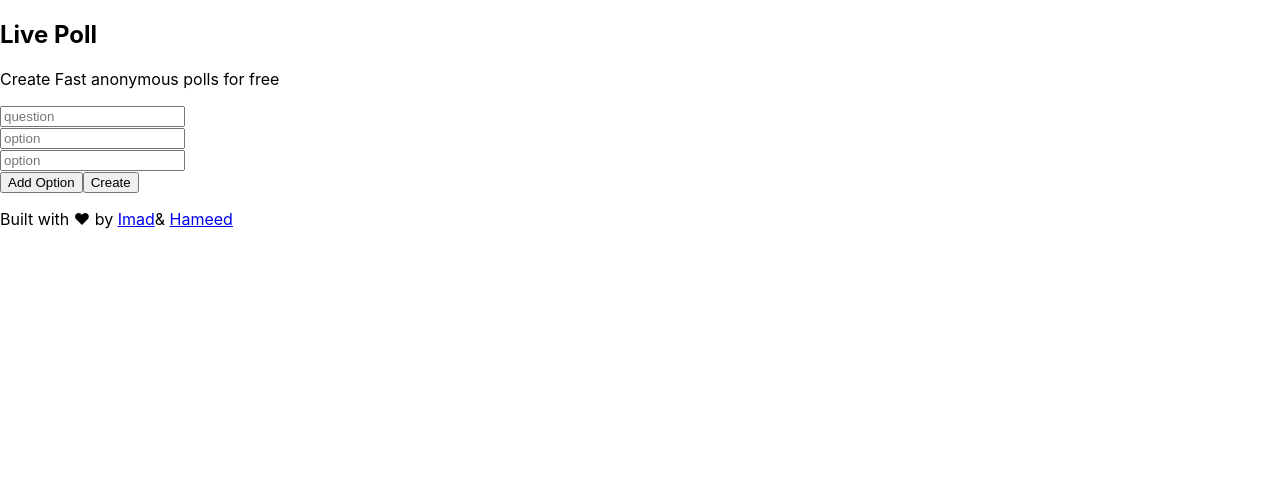
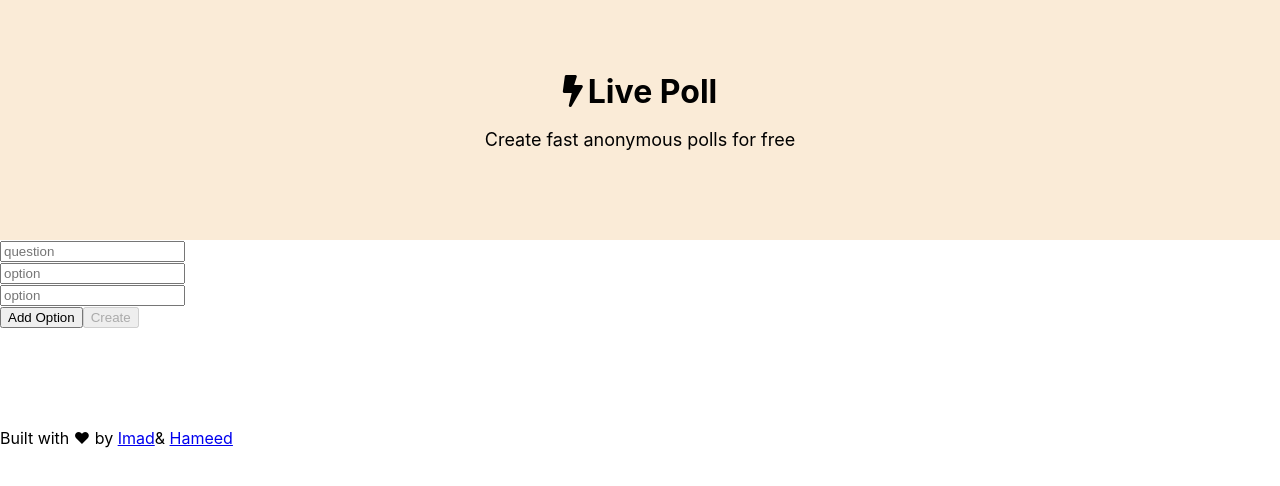
Before and after one commit to Md-Abdul-Hameed/Live-polling, a React (Create React App) app: page / in a window 1280 px wide. Shown: the top 486 px of the page. Built offline with nearby package versions, Linux system fonts and the light colour scheme; no server answers.

Commit message:
header styling

```diff
--- a/public/index.html
+++ b/public/index.html
@@ -3,7 +3,8 @@
 	<head>
 		<meta charset="utf-8" />
 		<meta name="viewport" content="width=device-width, initial-scale=1" />
-		<title>Live Polling</title>
+        <link href="https://cdnjs.cloudflare.com/ajax/libs/font-awesome/5.13.0/css/all.min.css" rel="stylesheet">
+		<title>Live Poll</title>
 	</head>
 	<body>
 		<noscript>You need to enable JavaScript to run this app.</noscript>
--- a/src/components/CreatePoll.js
+++ b/src/components/CreatePoll.js
@@ -1,4 +1,5 @@
 import React, { useState } from "react";
+import { useEffect } from "react";
 import { database } from "../firebase/firebaseConfig";
 import Footer from "./Footer";
 import Header from "./Header";
@@ -6,6 +7,7 @@ import Header from "./Header";
 export default function CreatePoll(props) {
 	const [question, setQuestion] = useState("");
 	const [options, setOptions] = useState(["", ""]);
+	const [disable, setDisable] = useState(true);
 
 	const handleCreate = async () => {
 		const optionAndVotesArr = options.map((option) => {
@@ -51,6 +53,21 @@ export default function CreatePoll(props) {
 		setOptions(UpdatedOptions);
 	};
 
+	useEffect(() => {
+		if (question !== "") {
+			setDisable(false);
+		} else {
+			setDisable(true);
+		}
+		for (let i = 0; i < options.length; i++) {
+			if (options[i] === "") {
+				setDisable(true);
+				break;
+			} else {
+				setDisable(false);
+			}
+		}
+	}, [question, options]);
 	return (
 		<>
 			<Header />
@@ -78,7 +95,9 @@ export default function CreatePoll(props) {
 					);
 				})}
 				<button onClick={handleAddOption}>Add Option</button>
-				<button onClick={handleCreate}>Create</button>
+				<button onClick={handleCreate} disabled={disable}>
+					Create
+				</button>
 			</div>
 			<Footer />
 		</>
--- a/src/components/Footer.js
+++ b/src/components/Footer.js
@@ -2,10 +2,10 @@ import React from "react";
 
 export default function Footer() {
 	return (
-		<div>
+		<div style={{marginTop:"100px"}}>
 			<p>
 				Built with ❤ by <a href="https://www.github.com/abdul-imad">Imad</a>
-				 &amp; <a href="https://github.com/Md-Abdul-Hameed">Hameed</a>
+				&amp; <a href="https://github.com/Md-Abdul-Hameed">Hameed</a>
 			</p>
 		</div>
 	);
--- a/src/components/Header.js
+++ b/src/components/Header.js
@@ -1,10 +1,10 @@
-import React from 'react'
+import React from "react";
 
 export default function Header() {
-    return (
-        <div>
-            <h2>Live Poll</h2>
-            <p>Create Fast anonymous polls for free</p>
-        </div>
-    )
+	return (
+		<div className="header">
+			<h1 className="title"><i class="fas fa-bolt"></i>Live Poll</h1>
+			<p className="tagline">Create fast anonymous polls for free</p>
+		</div>
+	);
 }
--- a/src/index.css
+++ b/src/index.css
@@ -11,3 +11,26 @@ code {
     font-family: source-code-pro, Menlo, Monaco, Consolas, 'Courier New',
         monospace;
 }
+
+/* header */
+
+.header {
+    display: flex;
+    justify-content: center;
+    align-items: center;
+    flex-direction: column;
+    height: 30vh;
+    background-color: antiquewhite;
+}
+
+.title{
+    margin: 0;
+    padding: 0;
+}
+.fa-bolt{
+    margin-right: 5px;
+}
+
+.tagline{
+    font-size: 18px;
+}
```
